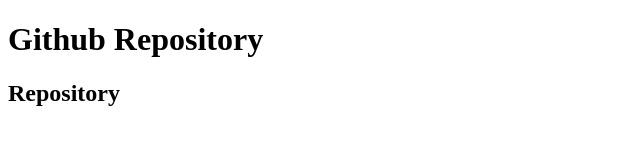
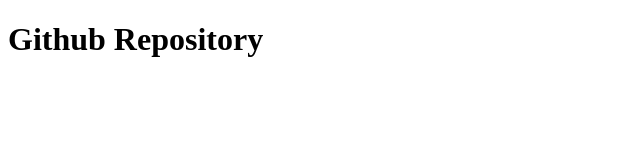
Before and after one commit to Vaishnavi-Pawaskar/github, a plain HTML site: page index.html in a window 1280 px wide. Shown: the whole page, without its empty margins (0-640 px from the left). Drawn offline with Linux system fonts and the light colour scheme.

Commit message:
h2 removed

```diff
--- a/index.html
+++ b/index.html
@@ -7,6 +7,6 @@
 </head>
 <body>
     <h1>Github Repository</h1>
-    <h2>Repository</h2>
+
 </body>
 </html>
```
